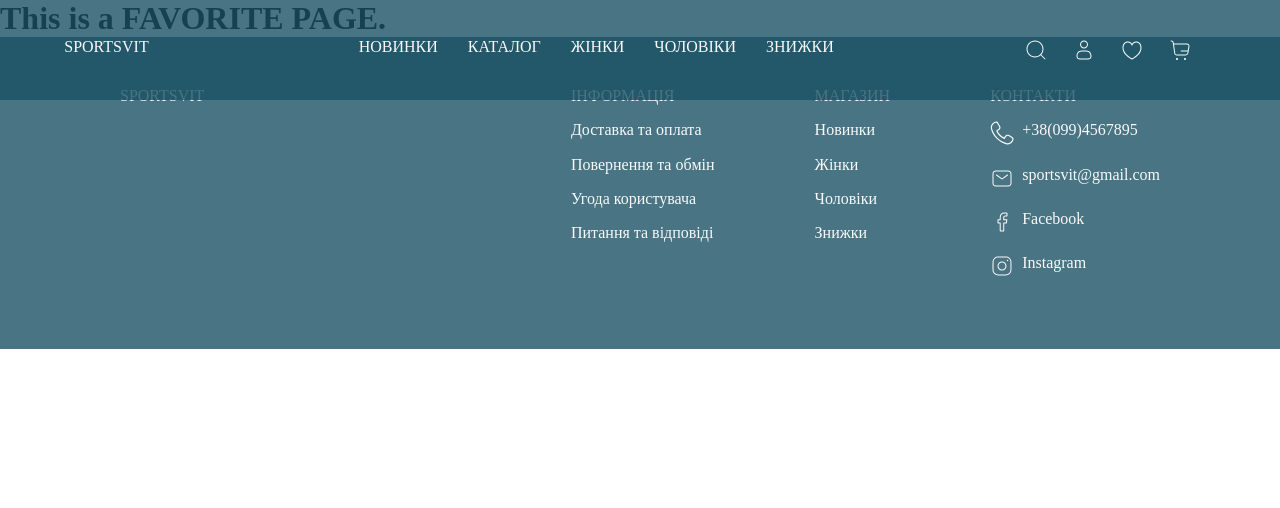
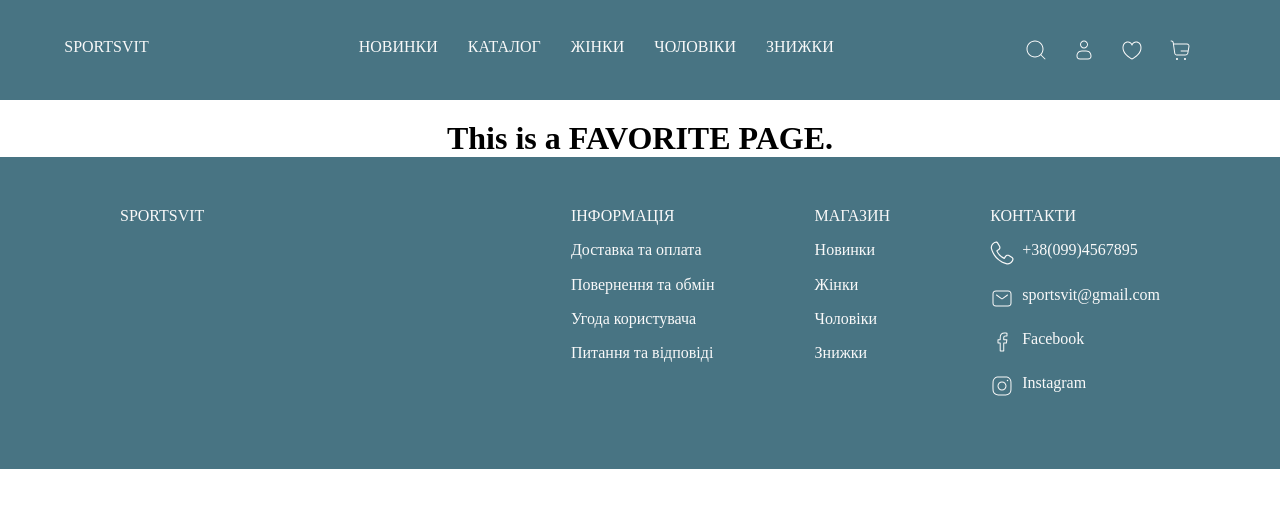
Before and after one commit to dianaforost/best-online-shop, a React (Create React App) app: page /favorite in a window 1280 px wide. Shown: the top 508 px of the page. Built offline with nearby package versions, Linux system fonts and the light colour scheme; a web font is replaced by a local one.

Commit message:
Add some Styles to pages

```diff
--- a/src/pages/CartPage/CartPage.jsx
+++ b/src/pages/CartPage/CartPage.jsx
@@ -1,5 +1,10 @@
 import React from 'react';
+import { Container } from './CartPage.styled';
 
 export const CartPage = () => {
-  return <h1>This is a CART PAGE</h1>;
+  return (
+    <Container>
+      <h1>This is a CART PAGE</h1>
+    </Container>
+  );
 };
--- /dev/null
+++ b/src/pages/CartPage/CartPage.styled.jsx
@@ -0,0 +1,6 @@
+import styled from 'styled-components';
+
+export const Container = styled.section`
+  padding-top: 120px;
+  text-align: center;
+`;
--- a/src/pages/FavoritePage/FavoritePage.jsx
+++ b/src/pages/FavoritePage/FavoritePage.jsx
@@ -1,5 +1,10 @@
 import React from 'react';
+import { Container } from './FavoritePage.styled';
 
 export const FavoritePage = () => {
-  return <h1>This is a FAVORITE PAGE.</h1>;
+  return (
+    <Container>
+      <h1>This is a FAVORITE PAGE.</h1>
+    </Container>
+  );
 };
--- /dev/null
+++ b/src/pages/FavoritePage/FavoritePage.styled.jsx
@@ -0,0 +1,6 @@
+import styled from 'styled-components';
+
+export const Container = styled.section`
+  padding-top: 120px;
+  text-align: center;
+`;
--- a/src/pages/UserPage/UserPage.jsx
+++ b/src/pages/UserPage/UserPage.jsx
@@ -1,5 +1,10 @@
 import React from 'react';
+import { Container } from './UserPage.styled';
 
 export const UserPage = () => {
-  return <h1>This is USER PAGE</h1>;
+  return (
+    <Container>
+      <h1>This is USER PAGE</h1>
+    </Container>
+  );
 };
--- /dev/null
+++ b/src/pages/UserPage/UserPage.styled.jsx
@@ -0,0 +1,6 @@
+import styled from 'styled-components';
+
+export const Container = styled.section`
+  padding-top: 120px;
+  text-align: center;
+`;
```
